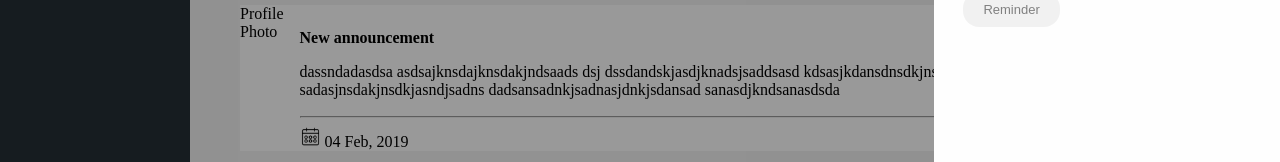
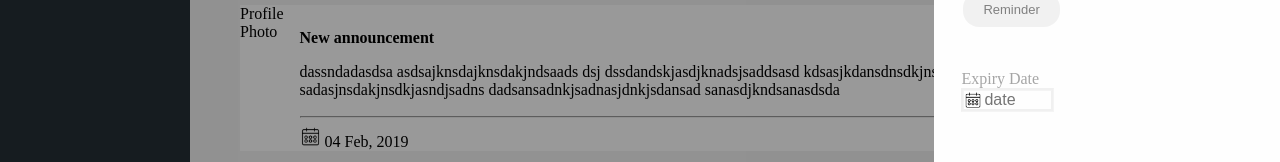
Before and after one commit to naveenkosigi/work-space-management-app, an Angular app: page / in a window 1280 px wide. Both pictures are taken after typing "Sample" into the empty fields and a click on the button "+ Add Announcement". Shown: the part 289-451 px from the top of the page. Built offline with nearby package versions, Linux system fonts and the light colour scheme.

Commit message:
rough date implementation

```diff
--- a/src/app/main-page/main-page.component.css
+++ b/src/app/main-page/main-page.component.css
@@ -103,3 +103,22 @@
     background-color: #04AA6D;
     color: white;
 }
+
+.date-wrapper{
+    margin-top: 39px;
+}
+
+.date-input{
+    border-style: groove;
+    border-color: rgba(0,0,0,.05);
+    border-width: 3px;
+    width: 87px;
+}
+
+.date-input::-webkit-input-placeholder {
+    /* IE 10- */
+    background-image: url('../../assets/images/icons8-calendar-64.png');
+    background-size:contain;
+    background-repeat: no-repeat;
+    text-indent: 20px;
+}
--- a/src/app/main-page/main-page.component.html
+++ b/src/app/main-page/main-page.component.html
@@ -43,6 +43,11 @@
                     <button type="button">Event</button>    &nbsp;
                     <button type="button">Reminder</button> &nbsp;
                 </div>
+
+                <div class="date-wrapper">
+                    <label>Expiry Date</label> <br>
+                    <input type="text" class="date-input" placeholder="date">
+                </div>
             </form>
         </div>
 
```
